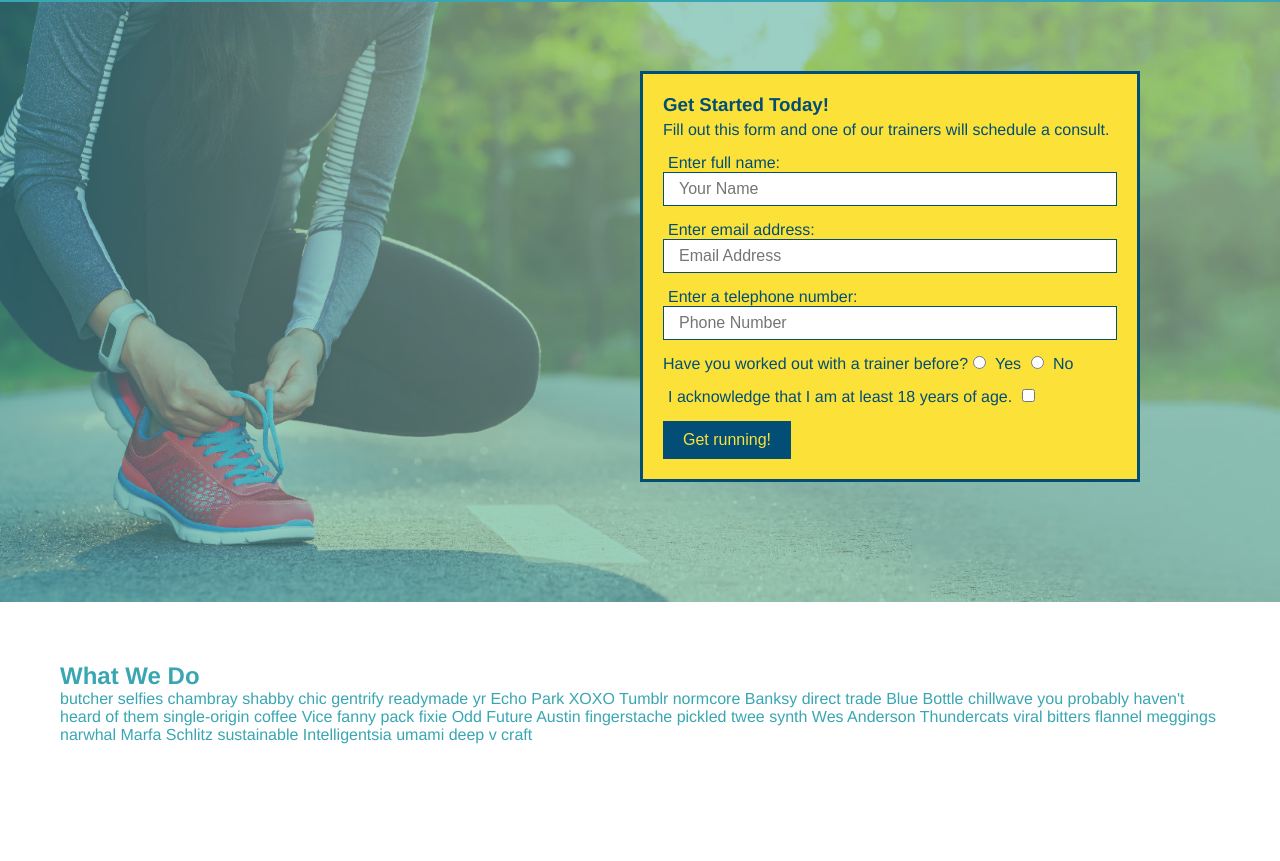
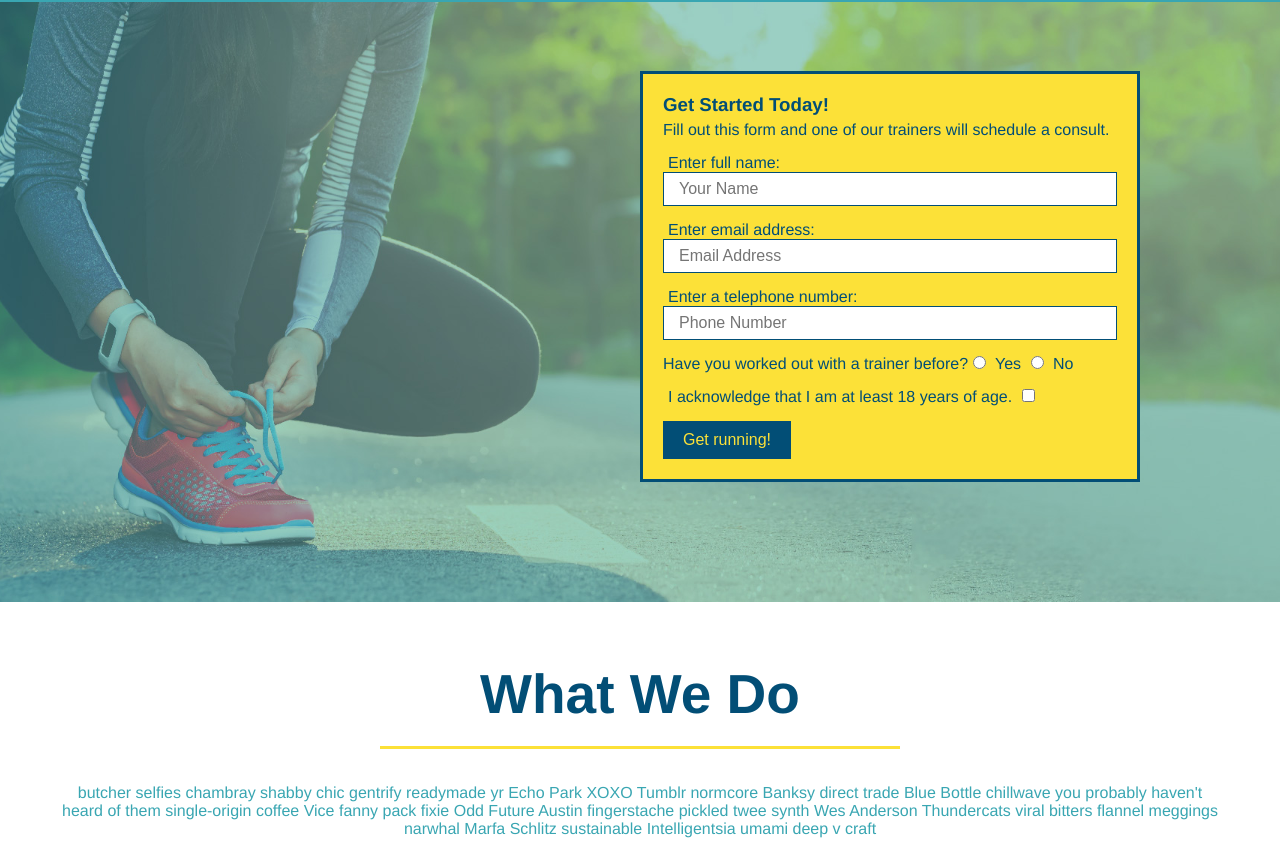
Before and after one commit to ashokunb/run-buddy, a plain HTML site: page index.html in a window 1280 px wide. Shown: the part 80-941 px from the top of the page. Drawn offline with Linux system fonts and the light colour scheme.

Commit message:
style what we do section

```diff
--- a/assets/css/style.css
+++ b/assets/css/style.css
@@ -101,6 +101,34 @@ hero-form h3 {
 }
 /* HERO STYLES END */
 
+/*middle section starts here*/
+.intro {
+    text-align: center;
+}
+.intro h2 {
+    font-size: 55px;
+    color: #024e76;
+    margin-bottom: 35px;
+    padding: 0 100px 20px 100px;
+    border-bottom: 3px solid;
+    border-color: #fce138;
+      /* add this alongside your other declarations */
+    display: inline-block;
+    .intro p {
+        /* add this alongside your other declarations */
+    margin: 0 auto;
+}
+
+.intro p {
+    line-height: 1.7;
+    color: #39a6b2;
+    width: 80%;
+    font-size: 20px;
+  }
+
+/* middle section ends here */
+
+/*footer style starts here*/
 footer {
     background: #fce138;
     width: 100%;
--- a/index.html
+++ b/index.html
@@ -68,7 +68,7 @@
 
      <!-- "What we do " section -->
      <!-- "what we do" section -->
-    <section id="what-we-do">
+    <section id="what-we-do" class="intro">
       <h2>What We Do</h2>
       <p>
          butcher selfies chambray shabby chic gentrify readymade yr Echo Park XOXO Tumblr normcore Banksy direct trade Blue Bottle chillwave you probably haven't heard of them single-origin coffee Vice fanny pack fixie Odd Future Austin fingerstache pickled twee synth Wes Anderson Thundercats viral bitters flannel meggings narwhal Marfa Schlitz sustainable Intelligentsia umami deep v craft
```
